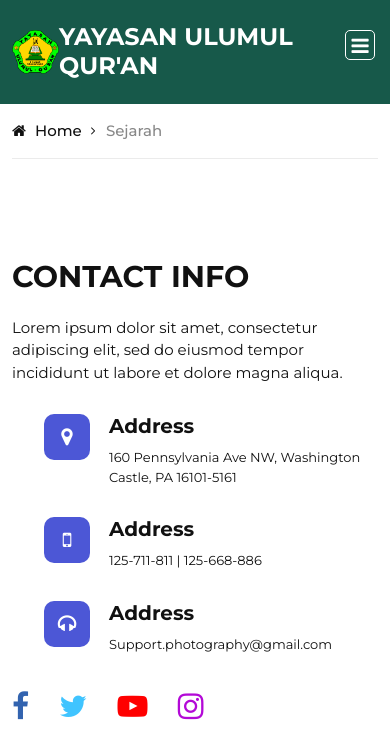
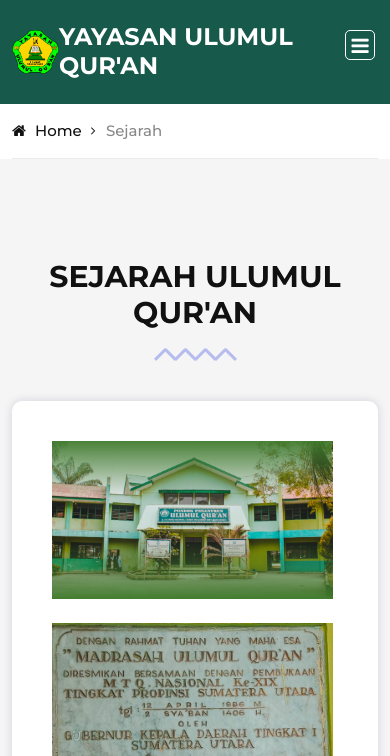
Before and after one commit to laksa-ajaa/Project-Website-PSB, a Flask app: page /sejarah in a window 390 px wide. Shown: the top 756 px of the page. Run offline with Flask 3, Linux system fonts and the light colour scheme; some libraries are stand-ins or nearby versions.

Commit message:
sejarah & visi dan Misi

```diff
--- a/templates/user_page/sejarah.html
+++ b/templates/user_page/sejarah.html
@@ -19,74 +19,46 @@
   <!-- Breadcrumb End -->
 
   <!-- Contact Section Begin -->
-  <section class="contact-section spad">
+  <section class="sejarah-section spad">
     <div class="container">
       <div class="row">
-        <div class="col-lg-4">
-          <div class="contact__text">
-            <h3>Contact info</h3>
-            <p>Lorem ipsum dolor sit amet, consectetur adipiscing elit, sed do eiusmod tempor incididunt ut labore et dolore magna aliqua.</p>
-            <ul>
-              <li>
-                <span class="fa fa-map-marker"></span>
-                <h5>Address</h5>
-                <p>160 Pennsylvania Ave NW, Washington Castle, PA 16101-5161</p>
-              </li>
-              <li>
-                <span class="fa fa-mobile"></span>
-                <h5>Address</h5>
-                <p>125-711-811 | 125-668-886</p>
-              </li>
-              <li>
-                <span class="fa fa-headphones"></span>
-                <h5>Address</h5>
-                <p>Support.photography@gmail.com</p>
-              </li>
-            </ul>
-            <div class="contact__social">
-              <a href="#" class="facebook"><i class="fa fa-facebook"></i></a>
-              <a href="#" class="twitter"><i class="fa fa-twitter"></i></a>
-              <a href="#" class="youtube"><i class="fa fa-youtube-play"></i></a>
-              <a href="#" class="instagram"><i class="fa fa-instagram"></i></a>
-            </div>
+        <div class="col-lg-12">
+          <div class="section-title">
+            <h3>SEJARAH ULUMUL QUR'AN</h3>
           </div>
         </div>
-        <div class="col-lg-8">
-          <div class="map">
-            <iframe
-              src="https://www.google.com/maps/embed?pb=!1m18!1m12!1m3!1d20151.047591375514!2d-0.5735782106784704!3d50.85188881113048!2m3!1f0!2f0!3f0!3m2!1i1024!2i768!4f13.1!3m3!1m2!1s0x4875a4d10c96d8bf%3A0xe9a76e70e6b7cc5a!2sArundel%2C%20UK!5e0!3m2!1sen!2sbd!4v1584862449435!5m2!1sen!2sbd"
-              height="515"
-              style="border: 0"
-              allowfullscreen=""
-              aria-hidden="false"
-              tabindex="0"
-            ></iframe>
-          </div>
+      </div>
+      <div class="row">
+        <div class="col-lg-12 col-md-12 col-sm-12">
+          <div class="services__item">
+            <img src="../../static/assetsUserPage/img/hero/hero-3.jpg" style="width: 550px" />
+            &nbsp;&nbsp;&nbsp;&nbsp;&nbsp;&nbsp;&nbsp;&nbsp;&nbsp;&nbsp;&nbsp;&nbsp;
+            <img src="../../static/assetsUserPage/img/hero/hero-5.jpg" style="width: 420px" />
+            <p class="text-justify">
+              &nbsp;&nbsp;&nbsp;&nbsp;&nbsp;&nbsp;&nbsp;&nbsp;&nbsp;&nbsp;&nbsp;&nbsp;Pesantren Ulumul Qur’an digagas berdasarkan ide dari H. Syahrial Abdul Malik Sulaiman (AMS), SH, M.Hum. Ide bermula ketika beliau menjabat Kepala Kantor Departemen Agama (sekarang Kementerian Agama) Kabupaten Langkat pada tahun 1983-1990.
+              Pembentukan Pondok Pesantren ini sejalan dengan keinginan Pemerintah dan masyarakat Kabupaten Langkat agar Langkat dapat kembali menjadi juara umum dalam pentas Musabaqoh Tilawatil Qur’an (MTQ) tingkat Provinsi sebagaimana yang pernah didapatkan oleh Kafilah Kabupaten Langkat pada Sayembara Al-Qur’an
+              Provinsi ke-1 yang dilaksanakan di Kabupaten Langkat tahun 1951, tepatnya di Kota Binjai (pada waktu itu Kota Binjai adalah Ibukota Kabupaten Langkat).
+            </p>
+            <p class="text-justify">
+              Kondisi diatas semakin diperkuat lagi dengan realitas Kabupaten Langkat adalah basis penghasil para Ulama. Diperkirakan pada waktu itu 92% (sembilan puluh dua per seratus) masyarakat Kabupaten Langkat merupakan pemeluk agama Islam. Disamping itu juga Kabupaten Langkat juga merupakan pusat Thariqat Naqsabandiah Babusalam, tepatnya di Desa religius Besilam, Kecamatan Padang Tualang.
+            </p>
+            <p class="text-justify">
+              Gagasan untuk pendirian Pondok Pesantren semakin mendapat momentum ketika MTQ tingkat Provinsi Sumatera Utara XVIII yang dilaksanakan di Kota Tebing Tinggi tahun 1984. Pada waktu itu, oleh Lembaga Pengembangan Tilawatil Qur’an (LPTQ) Provinsi Sumatera Utara menunjuk Kabupaten Langkat sebagai tuan rumah MTQN tingkat Provinsi ke XIX pada tahun 1986. Kabupaten Langkat yang pada waktu dibawah pimpinan Alm. Bapak H. Marzuki Erman (1984 – 1989) sebagai Bupati, Sekretaris Daerah Bapak Drs. H. Hakimil Nasution dan Ketua DPRD adalah Alm. Bapak Drs. Hasan Saidi. Serta Ketua MUI (Majelis Ulama Indonesia) H. Wahab Lubis. Pada saat awal pendiriannya, sosok penting diluar jajaran pejabat Kabupaten Langkat adalah Alm. H. Azrai Abdurrauf, seorang ulama Al-Qur’an untuk tingkat nasional dan juga internasional yang banyak memberikan motivasi berdirinya Pesantren Ulumul Qur’an.
+            </p>
+            <p class="text-justify">
+              Upaya penyelenggaraan kegiatan pendidikan Pesantren Ulumul Qur’an memerlukan badan hukum yang dibuat secara khusus untuk tujuan pendiriannya, maka setelah melalui konsultasi antara Bupati, Kemenang Langkat dan pihak lainnya Bupati Langkat Bapak H. Marzuki Erman merestui dibentuknya Yayasan sebagai Badan Penyelenggara Pondok Pesantren. Pada awal pendiriannya, H. Syahrial AMS yang berlatar belakang PNS Kemenag dan H. Marzuki Erman berlatang belakang Bupati Kepala Pemerintahan Kabupaten Langkat  membuat kerjasama antara kedua instansi ini secara bahu membahu untuk membangun Pondok Pesantren ini menjadi semakin mendapat dukungan semua pihak.
+            </p>
+            <p class="text-justify">
+              Pilihan untuk mententukan Yayasan sebagai badan penyelenggara pondok Pesantren Ulumul Qur’an pada waktu itu didasarkan pertimbangan agar lebih fokusnya pimpinan Yayasan nantinya dalam memperjuangkan eksistensi Yayasan, disamping itu juga Yayasan dapat membuka partisipasi semua elemen lintas pemerintahan dan masyarakat untuk turut berpartisipasi dalam pengembang Pondok Pesantren, dan untuk pertama sekali langsung Bapak H. Marzuki Erman menjadi Ketua Umum Yayasan, hal ini didasarkan atas tekad beliau bagaimana agar proses pendirian Pondok Pesantren ini dapat berjalan baik dari sisi dukungan operasional, maupun dukugan secara kelembagaan dan masyarakat. Walaupun H. Marzuki Erman menjadi ketua Umum Yayasan dan beberapa personil lainnya adalah pejabat pemerintahan di kabupaten Langkat,  tidak ada pola khusus yang mewajibkan sistim rekrutmen personil Yayasan harus dari Pemerintahan Kabupaten Langkat.
+            </p>
         </div>
+
       </div>
     </div>
   </section>
   <!-- Contact Section End -->
 
-  <!-- Contact Form Begin -->
-  <div class="contact-form spad">
-    <div class="container">
-      <div class="row">
-        <div class="col-lg-12">
-          <h3>SEND MESSAGE</h3>
-          <form action="#">
-            <div class="input-list">
-              <input type="text" placeholder="Name" />
-              <input type="text" placeholder="Email" />
-              <input type="text" placeholder="Website" />
-            </div>
-            <textarea placeholder="Question"></textarea>
-            <button type="submit" class="site-btn">Send question</button>
-          </form>
-        </div>
-      </div>
-    </div>
-  </div>
+
   {% include 'user_page/layouts/footer.html' %}
   <script>
     $(document).ready(function () {
```
Also changed, not shown: templates/user_page/visimisi.html (+24 -58 lines), static/assetsUserPage/img/hero/hero-5.jpg (added).
